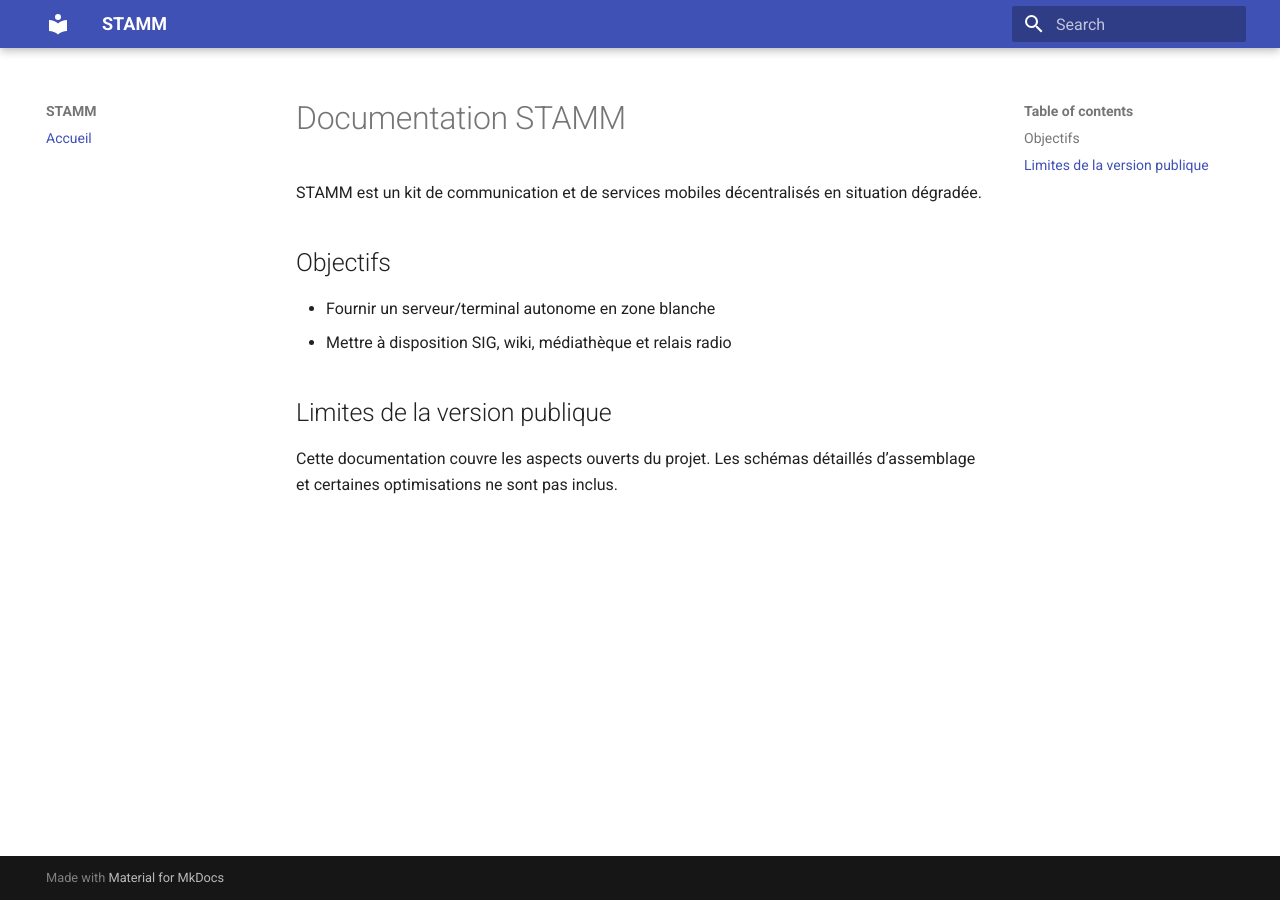
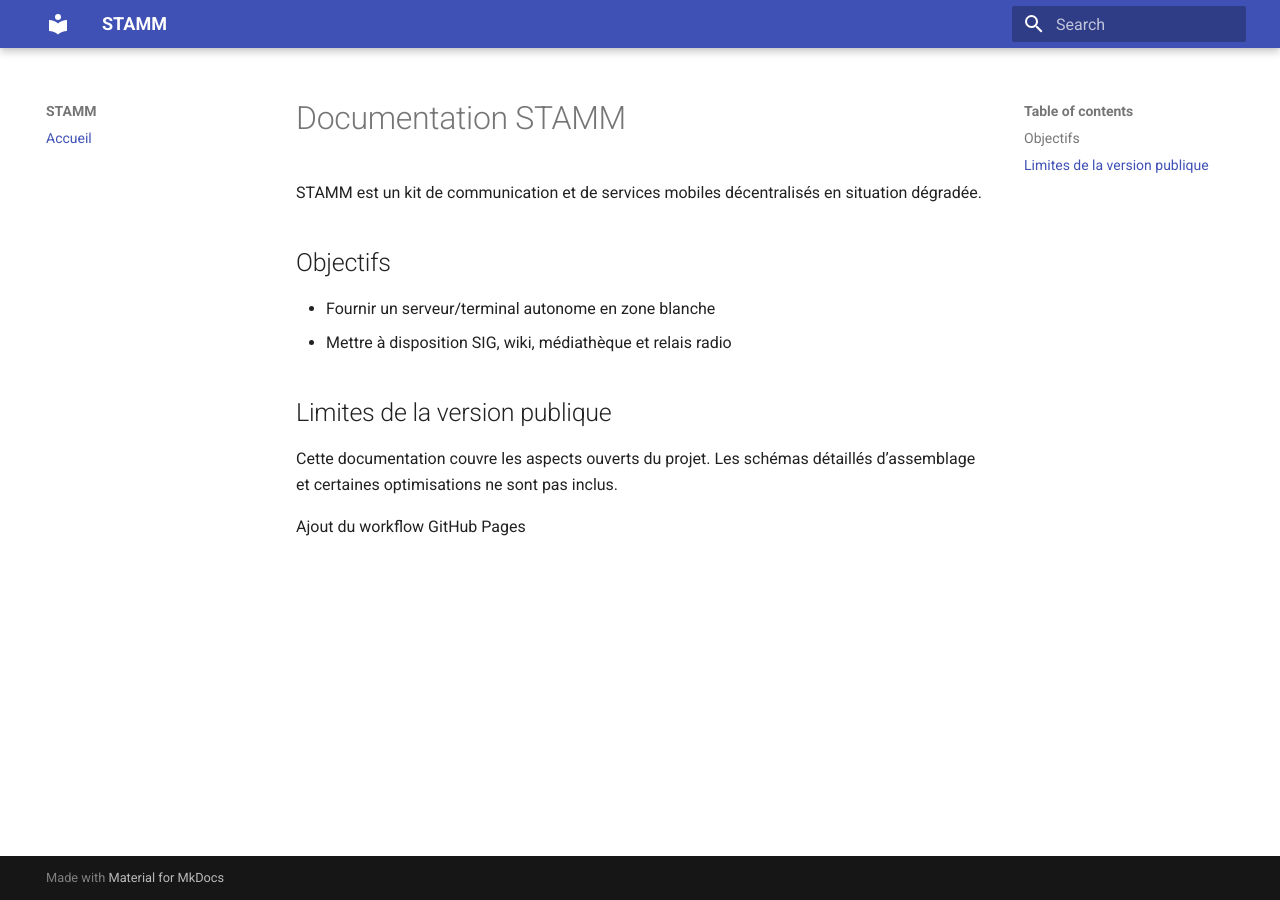
Before and after one commit to PierreLga456/stamm, an MkDocs documentation site: the page built from docs/index.md, in a window 1280 px wide. Built offline with MkDocs 1.6.1 and Material for MkDocs 9.7.7, drawn with Linux system fonts in a browser that asks for light colours.

Commit message:
Update index.md

```diff
--- a/docs/index.md
+++ b/docs/index.md
@@ -10,3 +10,5 @@ STAMM est un kit de communication et de services mobiles décentralisés en situ
 ## Limites de la version publique
 Cette documentation couvre les aspects ouverts du projet.
 Les schémas détaillés d’assemblage et certaines optimisations ne sont pas inclus.
+
+Ajout du workflow GitHub Pages
```
